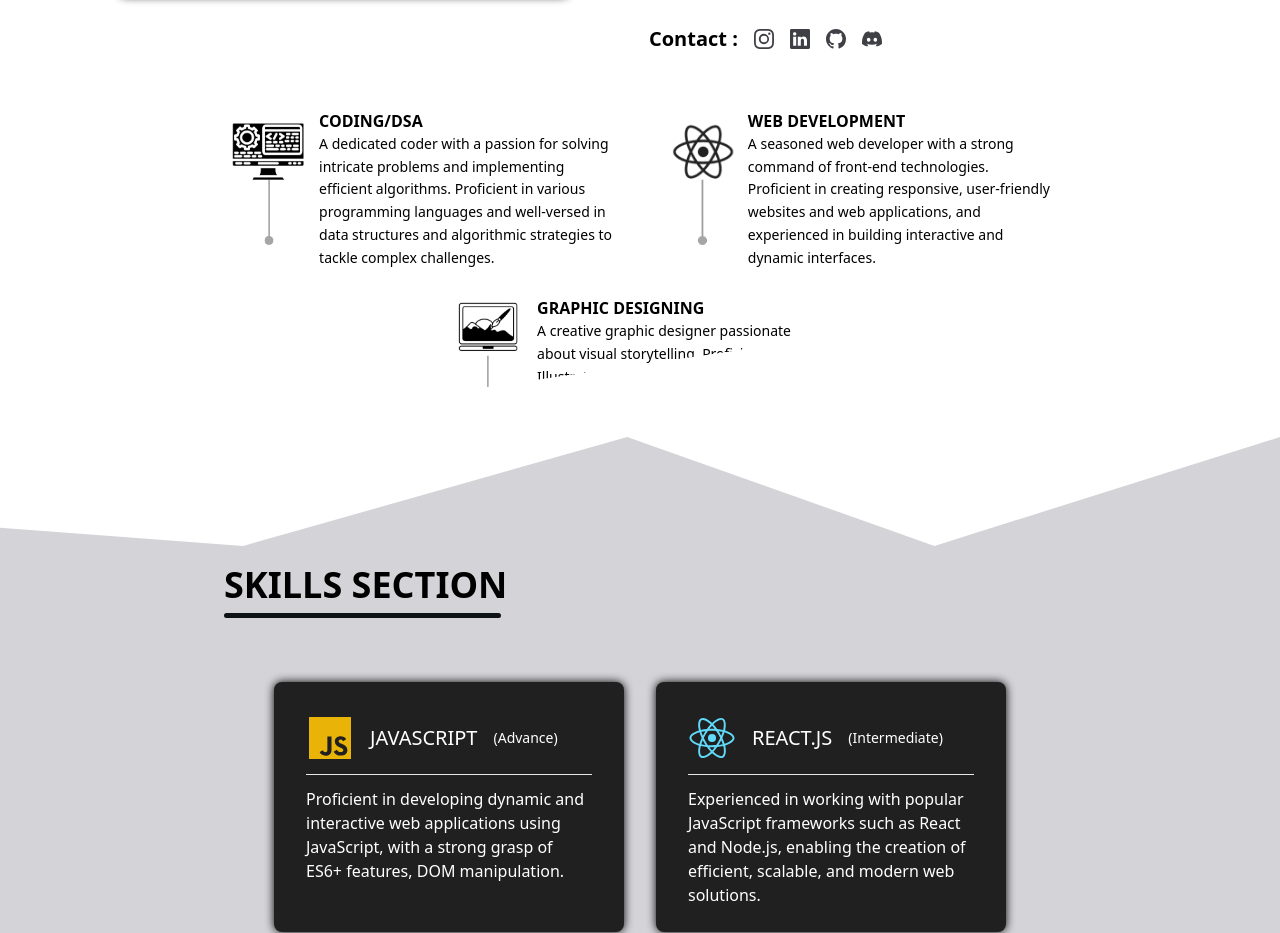
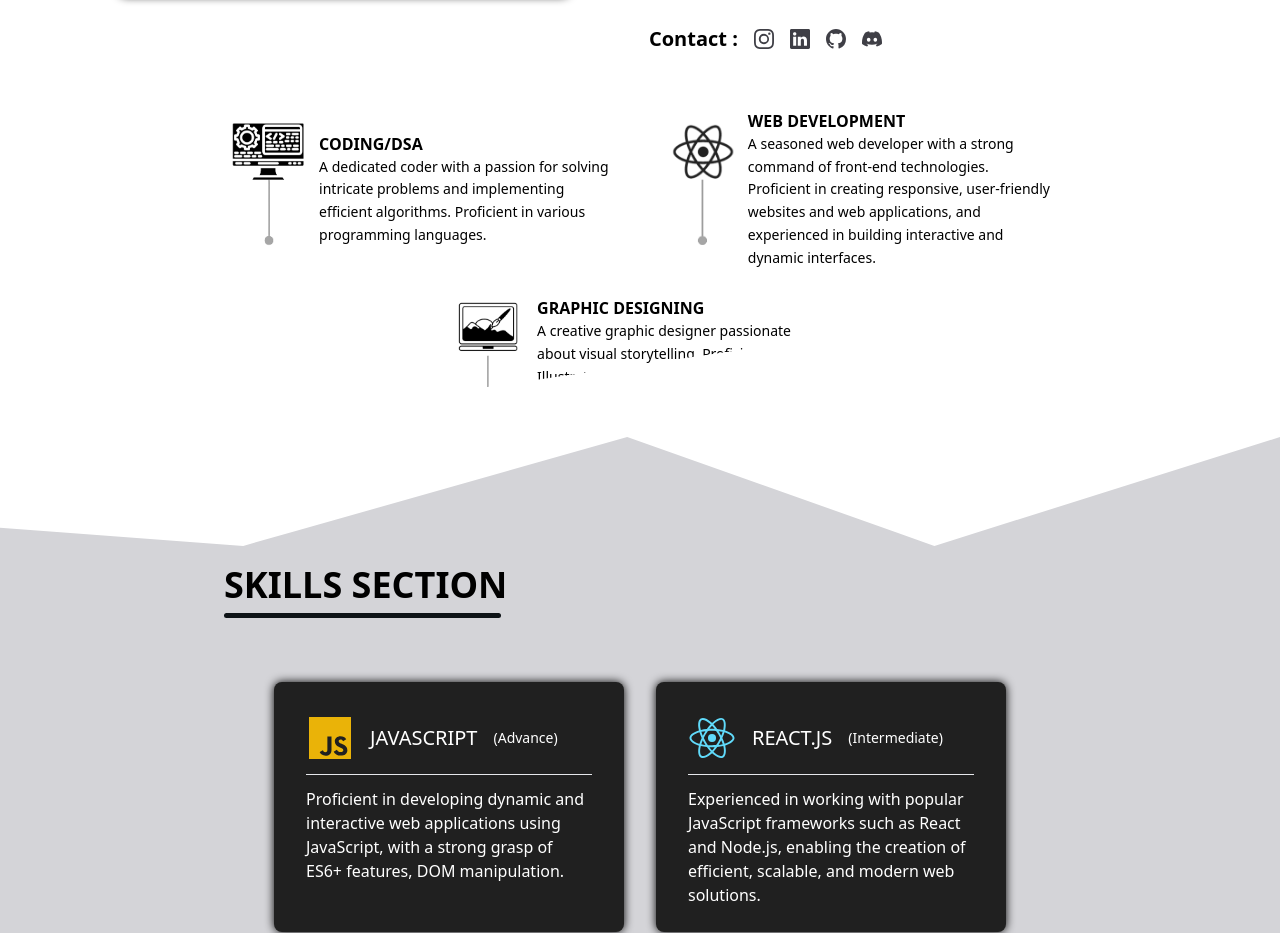
Before and after one commit to Aryan3007/final, a React (Create React App) app: page / in a window 1280 px wide. Shown: the part 1500-2433 px from the top of the page. Built offline with nearby package versions, Linux system fonts and the light colour scheme.

Commit message:
skillup issue2

```diff
--- a/src/components/Home.js
+++ b/src/components/Home.js
@@ -172,7 +172,7 @@ Beyond coding, I'm a creative soul. As a graphic designer, I enjoy bringing aest
             <div>
               <h1 className="font-bold">CODING/DSA</h1>
               <p className="text-black text-sm leading-relaxed">
-              A dedicated coder with a passion for solving intricate problems and implementing efficient algorithms. Proficient in various programming languages and well-versed in data structures and algorithmic strategies to tackle complex challenges.
+              A dedicated coder with a passion for solving intricate problems and implementing efficient algorithms. Proficient in various programming languages.
               </p>
             </div>
           </div>
```
